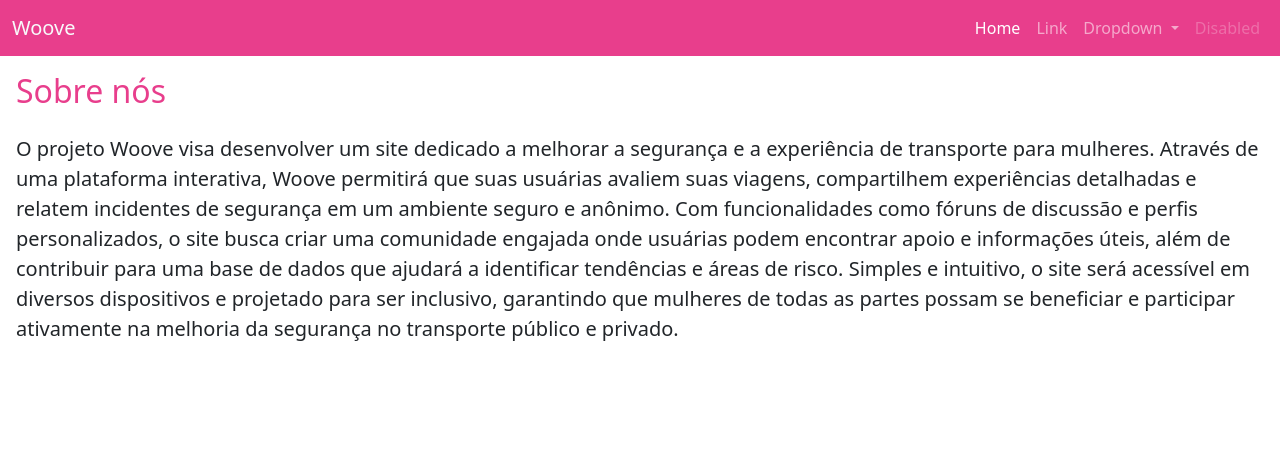
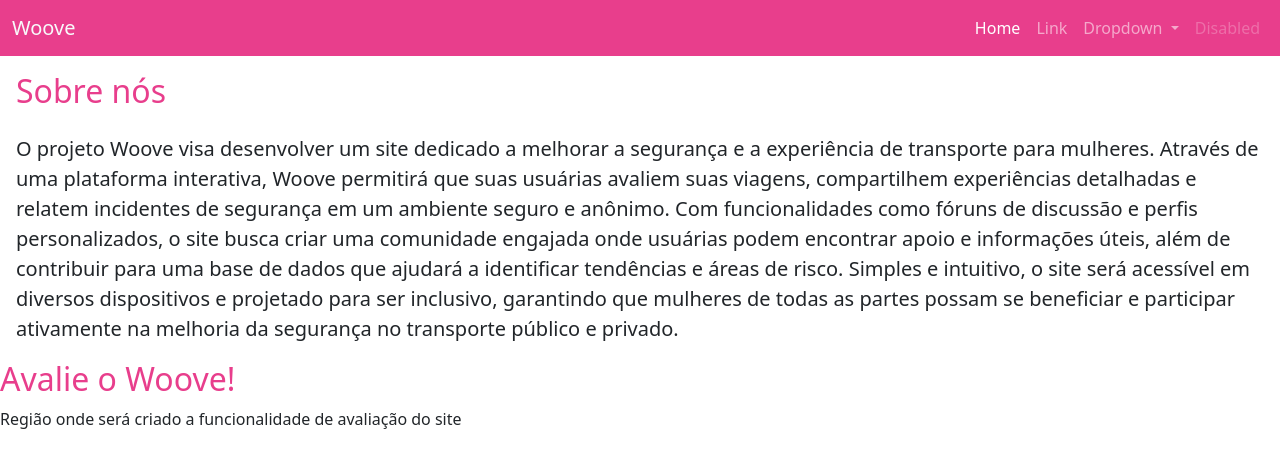
Before and after one commit to ICEI-PUC-Minas-PPLCC-TI/ppl-cc-ti1-2024-1-g-woove, a plain HTML site: page codigo/sobreNos.html in a window 1280 px wide. Drawn offline with nearby package versions, Linux system fonts and the light colour scheme.

Commit message:
criando aba de avaliação da woove

```diff
--- a/codigo/sobreNos.html
+++ b/codigo/sobreNos.html
@@ -47,6 +47,13 @@
         </p>
     </div>
 
+    <div class="mx-auto">
+        <h1 class="fs-2" style="color: #e83e8c;">Avalie o Woove!</h1>
+
+        <p>Região onde será criado a funcionalidade de avaliação do site</p>
+
+    </div>
+
     <script src="https://cdn.jsdelivr.net/npm/bootstrap@5.3.3/dist/js/bootstrap.bundle.min.js" integrity="sha384-YvpcrYf0tY3lHB60NNkmXc5s9fDVZLESaAA55NDzOxhy9GkcIdslK1eN7N6jIeHz" crossorigin="anonymous"></script>
 </body>
 </html>
```
